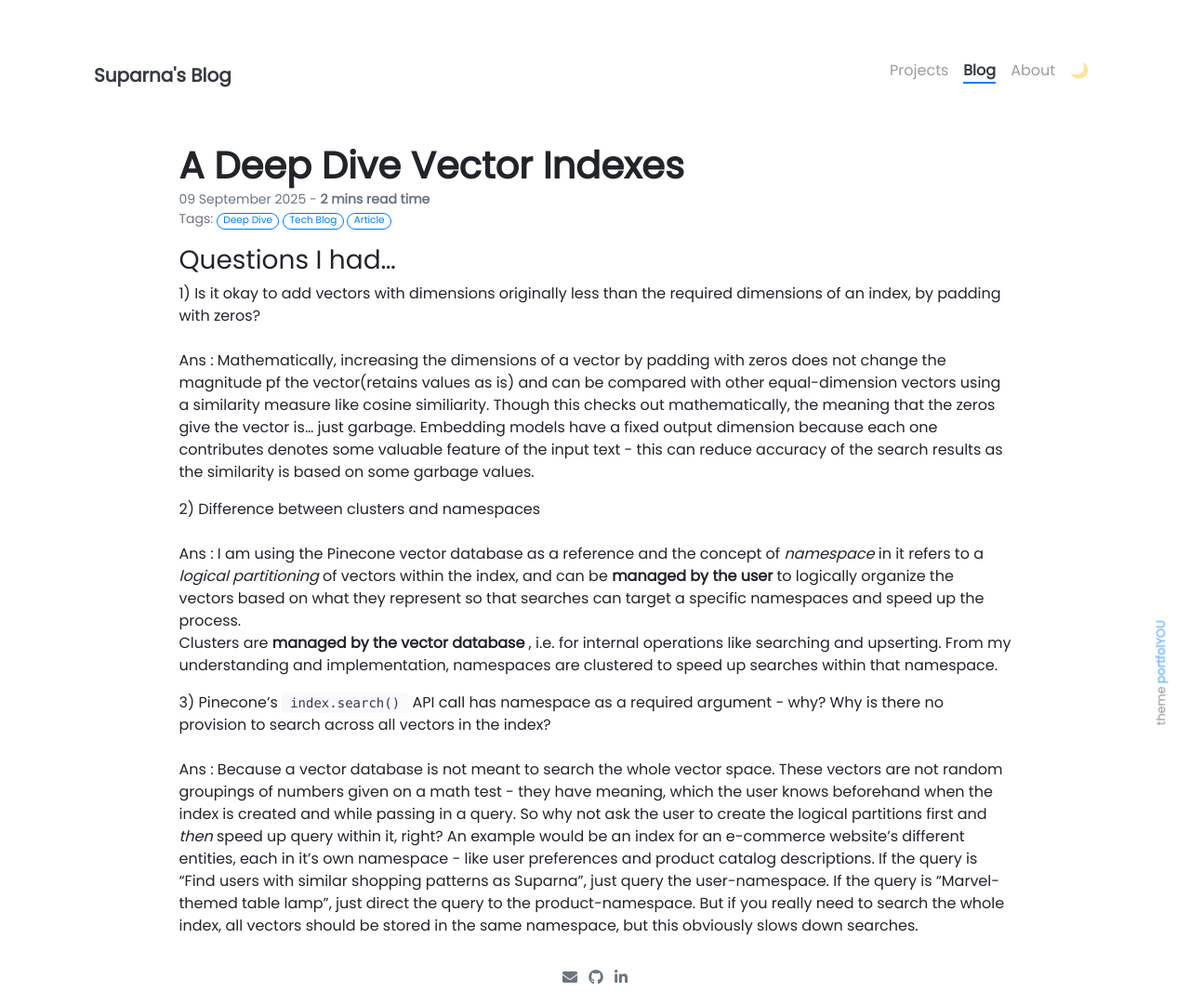
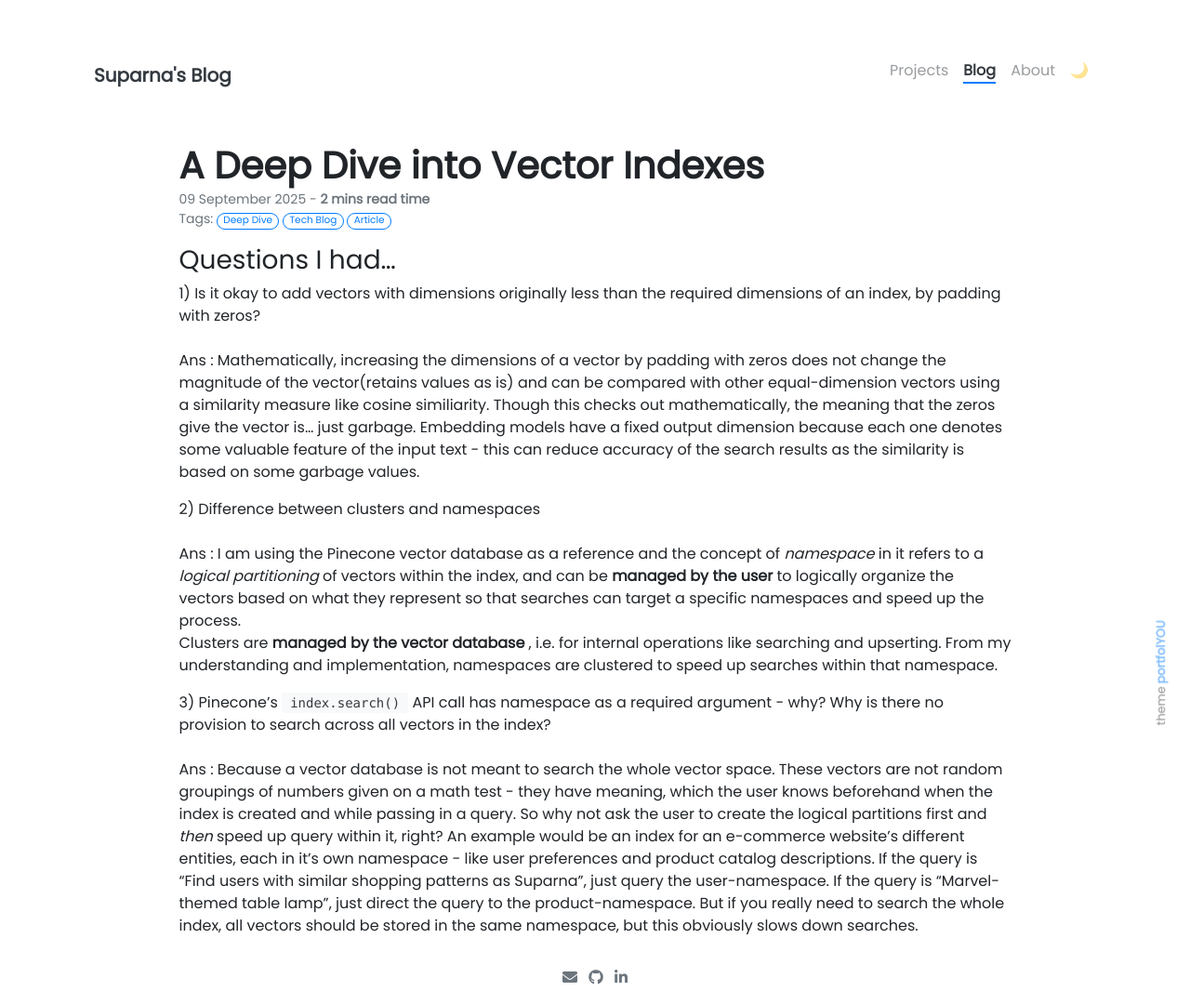
Before and after one commit to suparna-here-123/suparna-here-123.github.io, a Jekyll site: the page built from _posts/2025-09-09-Vector-Indexes.md, in a window 1280 px wide. Shown: the whole page at 93% size. Built offline with Jekyll 4.4.1, drawn with Linux system fonts in a browser that asks for light colours; our own code applies the rules of GitHub Pages for plain Markdown files.

```diff
--- a/_posts/2025-09-09-Vector-Indexes.md
+++ b/_posts/2025-09-09-Vector-Indexes.md
@@ -1,5 +1,5 @@
 ---
-title: A Deep Dive Vector Indexes
+title: A Deep Dive into Vector Indexes
 tags: [Deep Dive, Tech Blog, Article]
 style: fill
 color: success
@@ -9,7 +9,7 @@ description: Vector indexes, inner workings and my questions :P
 ### Questions I had...
 
 1) Is it okay to add vectors with dimensions originally less than the required dimensions of an index, by padding with zeros? <br><br>
-Ans :  Mathematically, increasing the dimensions of a vector by padding with zeros does not change the magnitude pf the vector(retains values as is) and can be compared with other equal-dimension vectors using a similarity measure like cosine similiarity. Though this checks out mathematically, the meaning that the zeros give the vector is... just garbage. Embedding models have a fixed output dimension because each one contributes denotes some valuable feature of the input text - this can reduce  accuracy of the search results as the similarity is based on some garbage values.
+Ans :  Mathematically, increasing the dimensions of a vector by padding with zeros does not change the magnitude of the vector(retains values as is) and can be compared with other equal-dimension vectors using a similarity measure like cosine similiarity. Though this checks out mathematically, the meaning that the zeros give the vector is... just garbage. Embedding models have a fixed output dimension because each one denotes some valuable feature of the input text - this can reduce  accuracy of the search results as the similarity is based on some garbage values.
 
 2) Difference between clusters and namespaces <br><br>
 Ans : I am using the Pinecone vector database as a reference and the concept of <i>namespace</i> in it refers to a <i>logical partitioning</i> of vectors within the index, and can be <b>managed by the user</b> to logically organize the vectors based on what they represent so that searches can target a specific namespaces and speed up the process. <br>
```
Also changed, not shown: _posts/2024-10-07-Digital-Art.md (+1 -1 lines), _projects/(1) Vector_Soup.md (added, +7 -0 lines), _projects/(2) PseudoKube.md (added, +7 -0 lines), _projects/(2) SupXPense.md (added, +14 -0 lines), _projects/(3) Yet_Another_Distributed_Task_Queue.md (added, +7 -0 lines), _projects/(4) Transformers.md (renamed from _projects/(5) Transformers.md, +1 -0 lines), _projects/(4) Car.md (renamed from _projects/(2) Car.md), _projects/(5) DNS_Arch.md (renamed from _projects/(6) DNS_Arch.md), _projects/(6) Personality_Quiz.md (renamed from _projects/(4) Personality_Quiz.md), _projects/(7) Weather_Forecast.md (renamed from _projects/(2) Weather_Forecast.md), assets/images/supxpense_home.png (added), assets/images/supxpense_stats.png (added), 1 other file.
